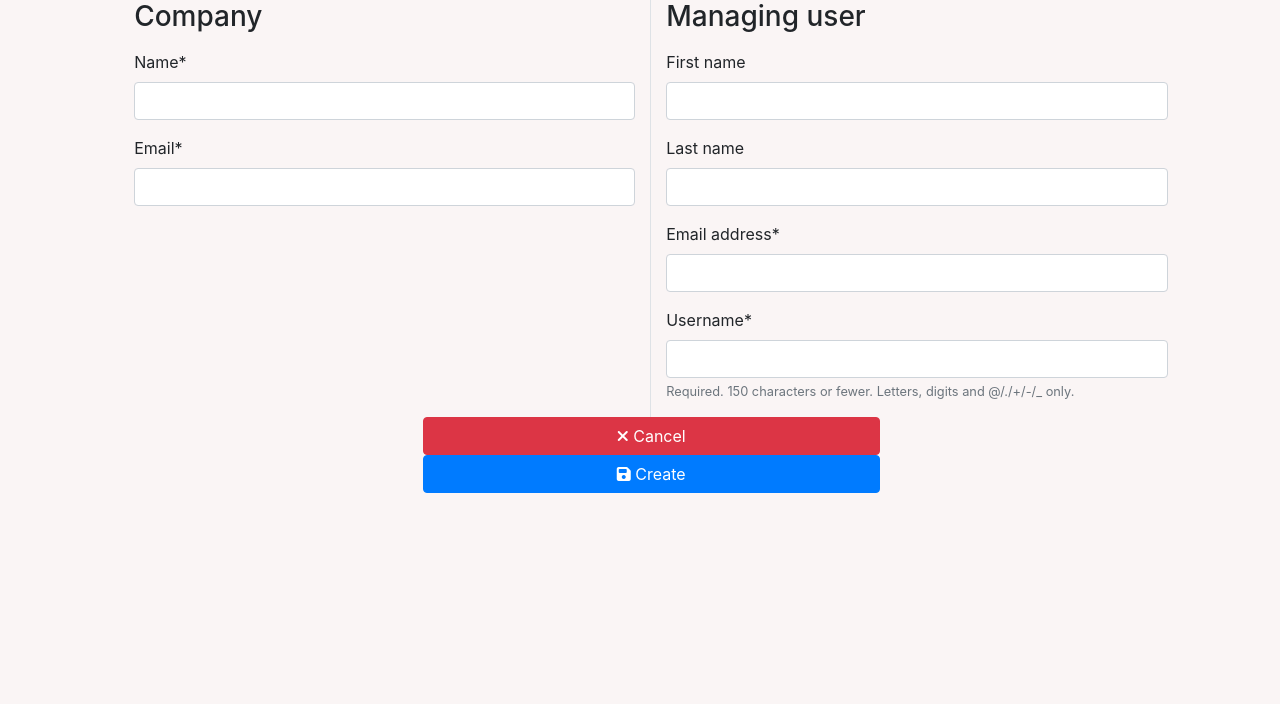
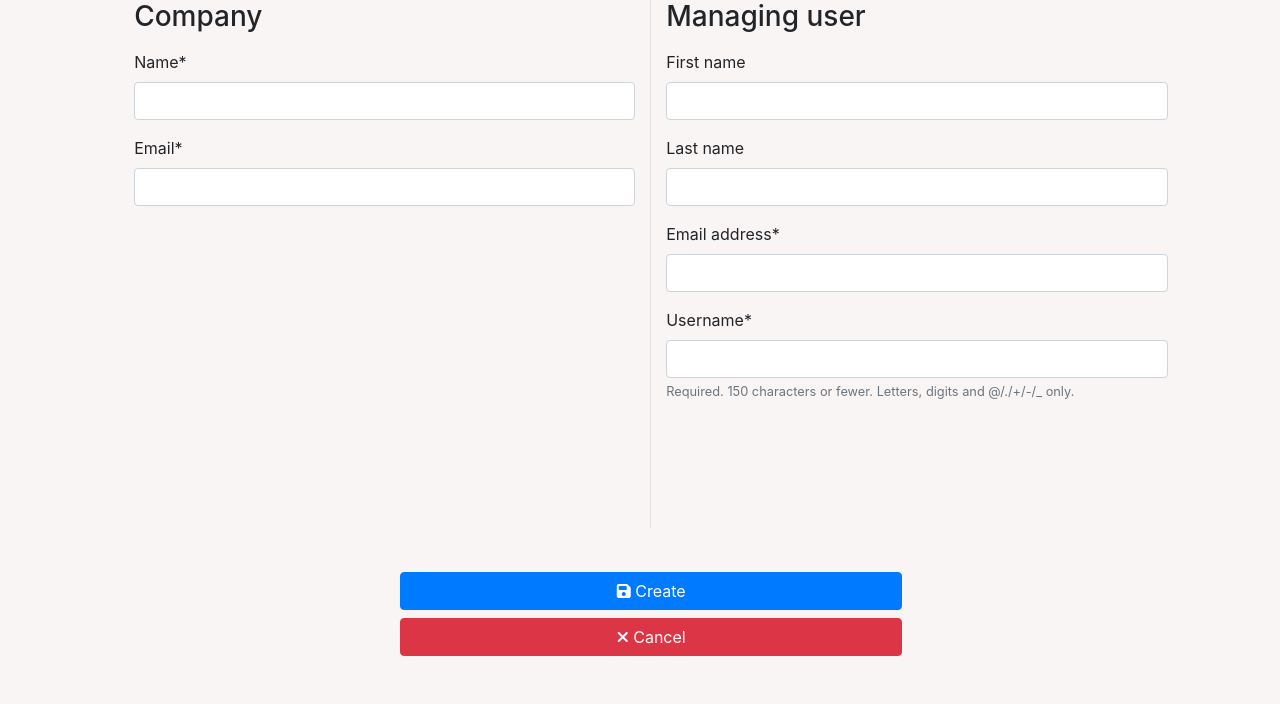
Before and after one commit to mindhashnl/roomsignage, a Django app: page /admin/companies/add/ in a window 1280 px wide. Shown: the part 96-800 px from the top of the page. Run offline with Django 3.2, Linux system fonts and the light colour scheme; the visitor is signed in with stand-in values (Sample User, id 1); some libraries are stand-ins or nearby versions.

Commit message:
Feature/company create (#51)
* Add save logic

* WIP

* Add test, fixes isort

* Flake8

```diff
--- a/mysign_app/models.py
+++ b/mysign_app/models.py
@@ -37,6 +37,11 @@ class User(AbstractUser):
             raise ValidationError("Company and is_admin cannot set both")
 
     def save(self, *args, **kwargs):
+        # If this is a new user
+        if not self.pk and not self.password:
+            password = User.objects.make_random_password()
+            self.set_password(password)
+
         self.full_clean()
         super().save(*args, **kwargs)
 
--- a/mysign_app/routes/admin.py
+++ b/mysign_app/routes/admin.py
@@ -4,6 +4,7 @@ from django.contrib import messages
 from django.contrib.auth.decorators import login_required
 from django.contrib.auth.views import logout_then_login
 from django.http import HttpResponse
+from django.shortcuts import redirect
 from django.template import loader
 
 from mysign_app.forms import (AddCompanyUserForm, CompanyForm, DoorDeviceForm,
@@ -68,9 +69,21 @@ def users(request):
 
 @admin_required
 def company_add(request):
+    if request.method == 'POST':
+        company_form = CompanyForm(request.POST, prefix='company')
+        user_form = AddCompanyUserForm(request.POST, prefix='user')
+        if company_form.is_valid() and user_form.is_valid():
+            company_form.save()
+            user_form.save()
+            messages.info(request, 'Company and user successfully added')
+            return redirect('admin_companies')
+    else:
+        company_form = CompanyForm(prefix='company')
+        user_form = AddCompanyUserForm(prefix='user')
+
     template = loader.get_template('mysign_app/admin/company_add.html')
     context = {
-        'user_form': AddCompanyUserForm(),
-        'company_form': CompanyForm(),
+        'user_form': user_form,
+        'company_form': company_form,
     }
     return HttpResponse(template.render(context, request))
--- a/mysign_app/templates/mysign_app/admin/company_add.html
+++ b/mysign_app/templates/mysign_app/admin/company_add.html
@@ -2,8 +2,8 @@
 {% load crispy_forms_tags %}
 {% block content %}
 <div class="col-11 mt-3">
-    <form>
-        <div class="row">
+    <form method="post" class="h-100">
+        <div class="row h-75">
             <div class="col-6 border-right">
                 <label><h3>Company</h3></label>
                 {% csrf_token %}
@@ -16,17 +16,15 @@
             </div>
         </div>
 
-        <div class="row offset-md-3 col-md-6 align-items-end h-25 pb-5">
-            <div class="col-md-12">
-                <a href="#" class="btn btn-danger btn-block " role="button">
+        <div class="row align-items-end h-25 pb-5">
+                <div class="offset-3 col-6">
+                <button type="submit" class="btn btn-primary btn-block">
+                    <i class="fas fa-save"></i>
+                    Create
+                    </button>
+                <a href="{% url 'admin_companies' %}" class="btn btn-danger btn-block" role="button">
                     <i class="fas fa-times"></i>
                     Cancel
-                </a>
-            </div>
-            <div class="col-md-12 align-items-bottom">
-                <a href="#" class="btn btn-primary btn-block" role="button">
-                    <i class="fas fa-save" style=""></i>
-                    Create
                 </a>
             </div>
         </div>
```
Also changed, not shown: mysign_app/tests/conftest.py (+2 -1 lines), mysign_app/tests/routes/authentication_helpers.py (renamed from mysign_app/tests/routes/helpers.py, +1 -1 lines), mysign_app/tests/routes/form_helpers.py (added, +8 -0 lines), mysign_app/tests/routes/test_admin.py (+18 -2 lines).
